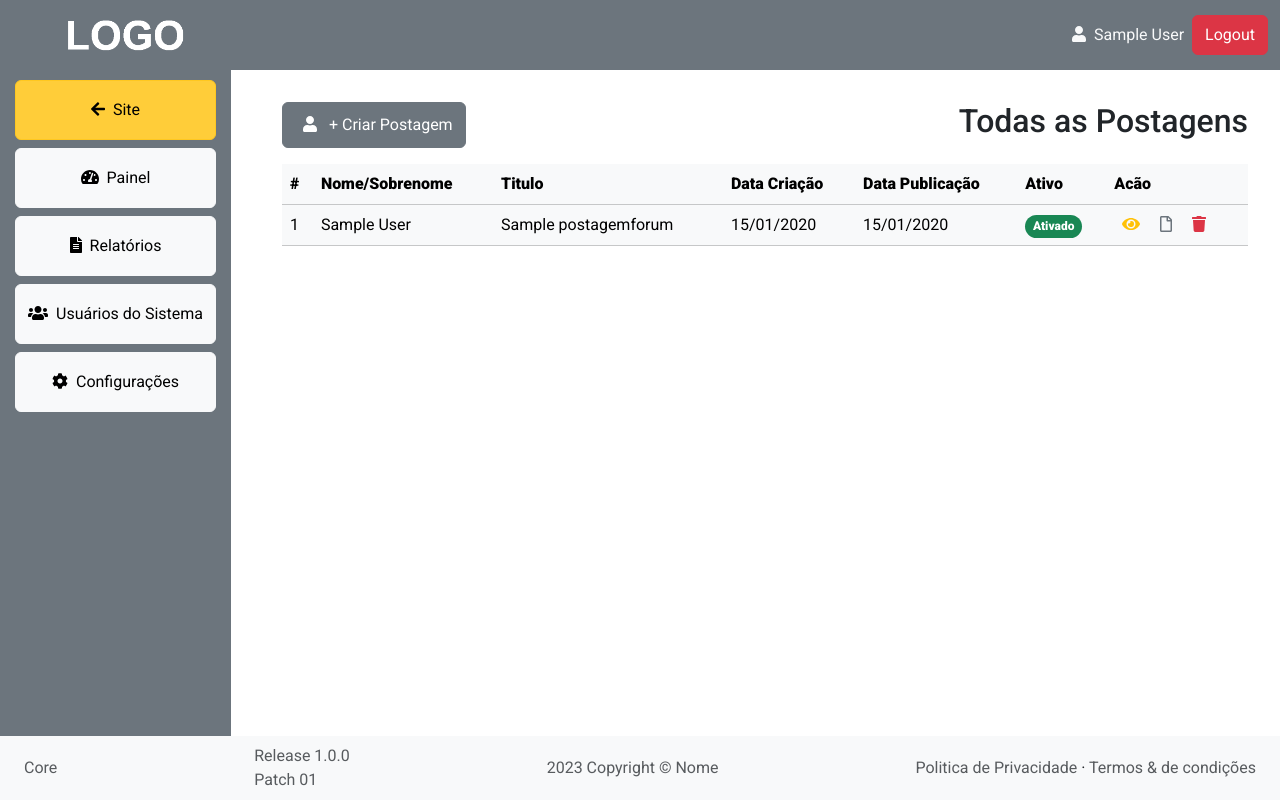
After one commit to caio-tacito/site_sistema, a Django app: page /forum/dashboard/lista-postagem/ in a window 1280 px wide. The commit adds this page. Run offline with Django 5.2, Linux system fonts and the light colour scheme; a user stored in the database is signed in; tables that the repository leaves empty hold one stand-in row (values such as "Sample post"); parts of the project's set-up code (start-up, migrations or seed data) failed here and were passed over.

Commit message:
Lista Postagem Perfil

```diff
--- a/apps/base/templates/base_dashboard.html
+++ b/apps/base/templates/base_dashboard.html
@@ -52,7 +52,9 @@
             <button type="button" class="btn btn-light" aria-current="true" onclick="location.href='{% url 'painel' %}'">
                 <i class="fas fa-tachometer-alt me-2"></i>Painel
             </button>
-            <button type="button" class="btn btn-light"><i class="fas fa-file-alt me-2"></i>Relatórios</button>
+            <button type="button" class="btn btn-light" onclick="location.href='{% url 'relatorio' %}'">
+                <i class="fas fa-file-alt me-2"></i>Relatórios
+            </button>
 
             {% if perms.contas.view_myuser %}
             <button type="button" class="btn btn-light" onclick="location.href='{% url 'lista_usuarios' %}'">
@@ -69,8 +71,10 @@
     <!-- Container -->
     <div class="bloco">
         {% include 'components/message.html' %}
-        {% block content_dash %}
-        {% endblock %}
+        <div class="p-3">
+            {% block content_dash %}
+            {% endblock %}
+        </div>
     </div>
 
     <footer class="nav-bottom py-2 bg-light mt-auto fixed-bottom">
--- a/apps/config/urls.py
+++ b/apps/config/urls.py
@@ -4,4 +4,5 @@ from config import views
 urlpatterns = [
     path('', views.painel_view, name='painel'),
     path('configuracao/', views.configuracao_view, name='configuracao'),
+    path('relatorio/', views.relatorio_view, name='relatorio'),
 ]
--- a/apps/config/views.py
+++ b/apps/config/views.py
@@ -8,3 +8,7 @@ def painel_view(request):
 @login_required
 def configuracao_view(request):
     return render(request, 'configuracao.html')
+
+@login_required
+def relatorio_view(request):
+    return render(request, 'relatorio.html')
--- a/apps/contas/templates/lista-usuarios.html
+++ b/apps/contas/templates/lista-usuarios.html
@@ -2,8 +2,6 @@
 {% block title %}Lista Usuários{% endblock %}
 {% load static %}
 {% block content_dash %}
-<div class="p-3">
-
 <div class="d-flex justify-content-between mb-3">
 	<button class="btn btn-secondary" onclick="window.location.href='{% url 'adicionar_usuario' %}'">
 		<i class="fas fa-user mx-2"></i> Adicionar Novo
@@ -60,5 +58,4 @@
 		{% endfor %}
 	</table>
 </div>
-</div>
 {% endblock %}
--- /dev/null
+++ b/apps/forum/templates/dashboard/dash-lista-postagem-forum.html
@@ -0,0 +1,53 @@
+{% extends 'base_dashboard.html' %}
+{% block title %}Dashboard - Lista de Postagens{% endblock %}
+{% block content_dash %}
+<div class="p-3">
+    <div class="d-flex justify-content-between mb-3">
+        <button class="btn btn-secondary" onclick="location.href='{% url 'criar-postagem-forum' %}'">
+            <i class="fas fa-user mx-2"></i> + Criar Postagem</button>
+        <h2>Todas as Postagens </h2>
+    </div>
+    <!-- table -->
+    <div class="table-responsive">
+        <table class="table table-light">
+            <thead class="table-light">
+                <tr>
+                    <th scope="col">#</th>
+                    <th scope="col">Nome/Sobrenome</th>
+                    <th scope="col">Titulo</th>
+                    <th scope="col">Data Criação</th>
+                    <th scope="col">Data Publicação</th>
+                    <th scope="col">Ativo</th>
+                    <th scope="col">Acão</th>
+                </tr>
+            </thead>
+            {% for postagem in postagens %}
+            <tbody>
+                <tr>
+                    <td scope="row">{{ postagem.id }}</td>
+                    <td scope="row">{{ postagem.usuario.first_name }} {{ postagem.usuario.last_name }}</td>
+                    <td scope="row">{{ postagem.titulo }}</td>
+                    <td scope="row">{{ postagem.data_criacao|date:'d/m/Y'}}</td>
+                    <td scope="row">{{ postagem.data_publicacao|date:'d/m/Y'}}</td>
+                    <td scope="row">
+                        {% if postagem.ativo %}
+                        <span class="badge bg-success rounded-pill d-inline">Ativado</span>
+                        {% else %}
+                        <span class="badge bg-danger rounded-pill d-inline">Desativado</span>
+                        {% endif %}
+                    </td>
+                    <td scope="row">
+                        <a class="link-warning" href="{% url 'detalhe-postagem-forum' postagem.id %}"><i class="fas fa-eye mx-2"></i></a>
+                        <a class="ml-2 link-secondary" href="{% url 'editar-postagem-forum' postagem.id %}"><i class="far fa-file mx-2"></i></a>
+                        <a class="ml-3 link-danger" data-bs-toggle="modal" href="#confirmarExclusaoModal{{postagem.id}}" role="button"><i class="fas fa-trash mx-2"></i></a>
+                        {% include "modal-deletar-postagem-forum.html" %}
+                    </td>
+                </tr>
+            </tbody>
+            {% empty %}
+            <p>Nenhuma poste cadastrado.</p>
+            {% endfor %}
+        </table>
+    </div>
+</div>
+{% endblock %}
--- a/apps/forum/templates/form-postagem-forum.html
+++ b/apps/forum/templates/form-postagem-forum.html
@@ -1,13 +1,13 @@
 {% extends "base_dashboard.html" %}
-{% block title %}Criar uma Postagem{% endblock %}
+{% block title %}Criar/Editar uma Postagem{% endblock %}
 {% block content_dash %}
 <div class="row">
     <div class="col-md-8">
         <form class="p-3 rounded-3 shadow-sm" method="post" enctype="multipart/form-data">
             {% csrf_token %}
-            <h4>Criar Postagem</h4>
+            <h4>{% if request.path == '/forum/criar-postagem-forum/' %} Criar Postagem {% else %} Editar Postagem {% endif %} </h4>
             {{ form.as_p }}
-            <button type="submit" class="btn btn-primary mx-2">Criar</button>
+            <button type="submit" class="btn btn-primary mx-2">Salvar</button>
         </form>
     </div>
 </div>
--- a/apps/forum/templates/lista-postagem-forum.html
+++ b/apps/forum/templates/lista-postagem-forum.html
@@ -9,7 +9,7 @@
 	        <div class="p-3 mb-3 rounded-3 shadow-sm">
 	            <div class="align-items-center">
 	                <div class="d-flex justify-content-between">
-	                    <h5><a href="#">{{postagem.titulo}}</a></h5>
+	                    <h5><a href="{% url 'detalhe-postagem-forum' postagem.id %}">{{postagem.titulo}}</a></h5>
 	                    <small>{{postagem.usuario.first_name}} {{postagem.usuario.last_name}}</small>
 	                </div>
 	                <div class="text-truncate-box">
--- /dev/null
+++ b/apps/forum/templates/modal-deletar-postagem-forum.html
@@ -0,0 +1,21 @@
+<div class="modal fade" id="confirmarExclusaoModal{{postagem.id}}" tabindex="-1" aria-labelledby="confirmarExclusaoModalLabel" aria-hidden="true">
+	<div class="modal-dialog modal-dialog-centered">
+		<div class="modal-content">
+			<div class="modal-header">
+				<h5 class="modal-title" id="confirmarExclusaoModalLabel">Atenção Usuario ! <i
+						class="link-danger fas fa-exclamation-triangle me-2"></i></h5>
+				<button type="button" class="btn-close" data-bs-dismiss="modal" aria-label="Close"></button>
+			</div>
+			<div class="modal-body">
+				 <p>Você tem certeza de que deseja excluir a postagem "{{ postagem.titulo }}"?</p>
+			</div>
+			<div class="modal-footer">
+	        <form method="post" action="{% url 'deletar-postagem-forum' postagem.id %}">
+	            {% csrf_token %}
+	            <button type="button" class="btn btn-secondary" data-dismiss="modal">Cancelar</button>
+	            <button type="submit" class="btn btn-danger">Excluir</button>
+	        </form>
+	    </div>
+		</div>
+	</div>
+</div>
--- a/apps/forum/urls.py
+++ b/apps/forum/urls.py
@@ -4,4 +4,8 @@ from forum import views
 urlpatterns = [
     path('', views.lista_postagem_forum, name='lista-postagem-forum'),
     path('criar-postagem-forum/', views.criar_postagem_forum, name='criar-postagem-forum'),
+    path('detalhe-postagem-forum/<int:id>/', views.detalhe_postagem_forum, name='detalhe-postagem-forum'),
+    path('editar-postagem-forum/<int:id>/', views.editar_postagem_forum, name='editar-postagem-forum'),
+    path('deletar-postagem-forum/<int:id>/', views.deletar_postagem_forum, name='deletar-postagem-forum'),
+    path('dashboard/lista-postagem/', views.lista_postagem_forum, name='dash-lista-postagem-forum'),
 ]
--- a/apps/forum/views.py
+++ b/apps/forum/views.py
@@ -1,16 +1,31 @@
-from django.shortcuts import render, redirect
 from django.contrib import messages
+from django.shortcuts import get_object_or_404, render, redirect
+from django.contrib.auth.decorators import login_required
 
 from forum import models
 from forum.forms import PostagemForumForm
 from base.utils import add_form_errors_to_messages
 
-# Create your views here.
+# Lista de Postagens
 def lista_postagem_forum(request):
-    postagens = models.PostagemForum.objects.filter(ativo=True)
+    if request.path == '/forum/': # Pagina forum da home, mostrar tudo ativo.
+        postagens = models.PostagemForum.objects.filter(ativo=True)
+        template_view = 'lista-postagem-forum.html' # lista de post da rota /forum/
+    else: # Essa parte mostra no Dashboard
+        user = request.user
+        lista_grupos = ['administrador', 'colaborador']
+        template_view = 'dashboard/dash-lista-postagem-forum.html' # template novo que vamos criar
+        if any(grupo.name in lista_grupos for grupo in user.groups.all()) or user.is_superuser:
+            # Usuário é administrador ou colaborador, pode ver todas as postagens
+            #postagens = models.PostagemForum.objects.filter(ativo=True)
+            postagens = models.PostagemForum.objects.all()
+        else:
+            # Usuário é do grupo usuário, pode ver apenas suas próprias postagens
+            postagens = models.PostagemForum.objects.filter(usuario=user)
     context = {'postagens': postagens}
-    return render(request, 'lista-postagem-forum.html', context)
+    return render(request, template_view, context)
 
+# Formulário para Criar Postagem
 def criar_postagem_forum(request):
     form = PostagemForumForm()
     if request.method == 'POST':
@@ -25,3 +40,45 @@ def criar_postagem_forum(request):
         else:
             add_form_errors_to_messages(request, form)
     return render(request, 'form-postagem-forum.html', {'form': form})
+
+# Detalhes da Postagem (ID)
+def detalhe_postagem_forum(request, id):
+    postagem = get_object_or_404(models.PostagemForum, id=id)
+    return render(request, 'detalhe-postagem-forum.html', {'postagem': postagem})
+
+# Editar Postagem (ID)
+@login_required
+def editar_postagem_forum(request, id):
+    postagem = get_object_or_404(models.PostagemForum, id=id)
+
+    # Verifica se o usuário autenticado é o autor da postagem
+    lista_grupos = ['administrador', 'colaborador']
+    if request.user != postagem.usuario and not (
+        any(grupo.name in lista_grupos for grupo in request.user.groups.all())
+		or request.user.is_superuser):
+        # Redireciona para uma página de erro ou outra página adequada
+        messages.warning(request, 'Seu usuário não tem permissões para acessar essa página.')
+        return redirect('lista-postagem-forum')
+
+    if request.method == 'POST':
+        form = PostagemForumForm(request.POST, instance=postagem)
+        if form.is_valid():
+            form.save()
+            messages.warning(request, 'Seu Post '+ postagem.titulo +' \
+                foi atualizado com sucesso!')
+            return redirect('editar-postagem-forum', id=postagem.id)
+        else:
+            add_form_errors_to_messages(request, form)
+    else:
+        form = PostagemForumForm(instance=postagem)
+    return render(request, 'form-postagem-forum.html', {'form': form})
+
+# Deletar Postagem (ID)
+@login_required
+def deletar_postagem_forum(request, id):
+    postagem = get_object_or_404(models.PostagemForum, id=id)
+    if request.method == 'POST':
+        postagem.delete()
+        messages.error(request, 'Seu Post '+ postagem.titulo +' foi deletado com sucesso!')
+        return redirect('lista-postagem-forum')
+    return render(request, 'detalhe-postagem-forum.html', {'postagem': postagem})
--- a/apps/perfil/views.py
+++ b/apps/perfil/views.py
@@ -2,6 +2,7 @@ from django.shortcuts import get_object_or_404, render
 from contas.models import MyUser
 
 def perfil_view(request, username):
-    perfil = get_object_or_404(MyUser.objects.select_related('perfil'), username=username)
+    filtro = MyUser.objects.select_related('perfil').prefetch_related('user_postagem_forum')
+    perfil = get_object_or_404(filtro, username=username)
     context = {'obj': perfil}
     return render(request, 'perfil.html', context)
```
Also changed, not shown: apps/config/templates/relatorio.html (added, +23 -0 lines), apps/forum/templates/detalhe-postagem-forum.html (added, +30 -0 lines), apps/perfil/templates/perfil.html (+45 -0 lines), postagem-forum/20130807_161051.jpg (added). Lines whose indentation alone changed are shown as unchanged.
